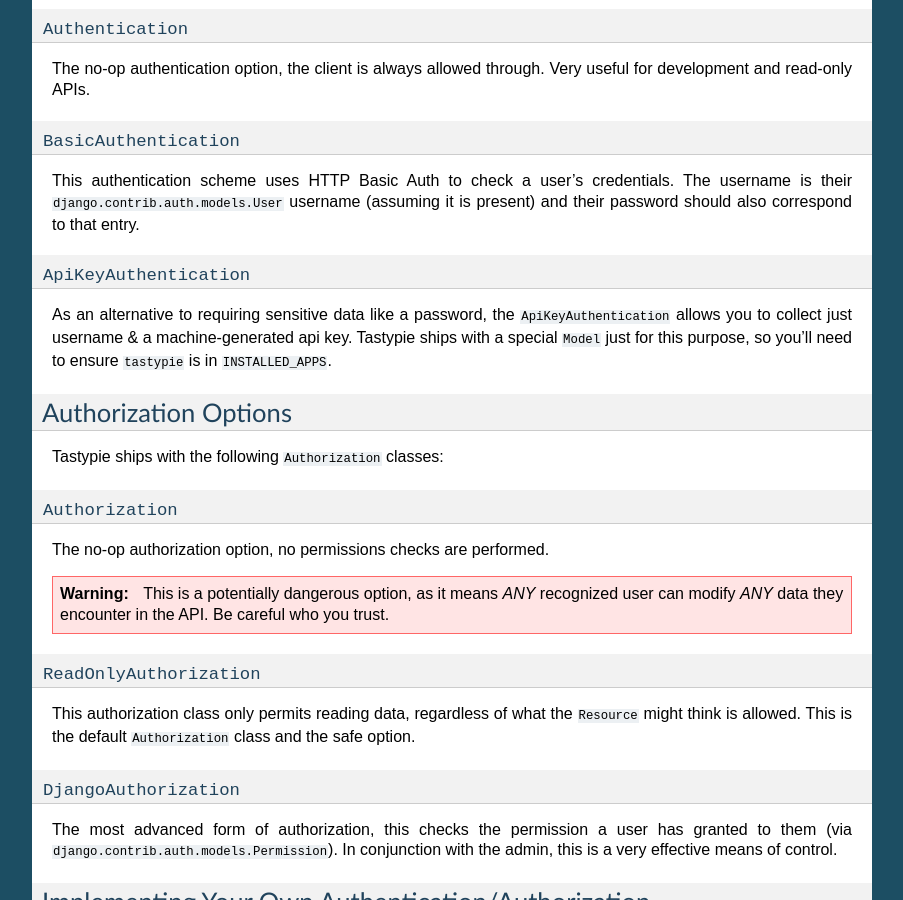
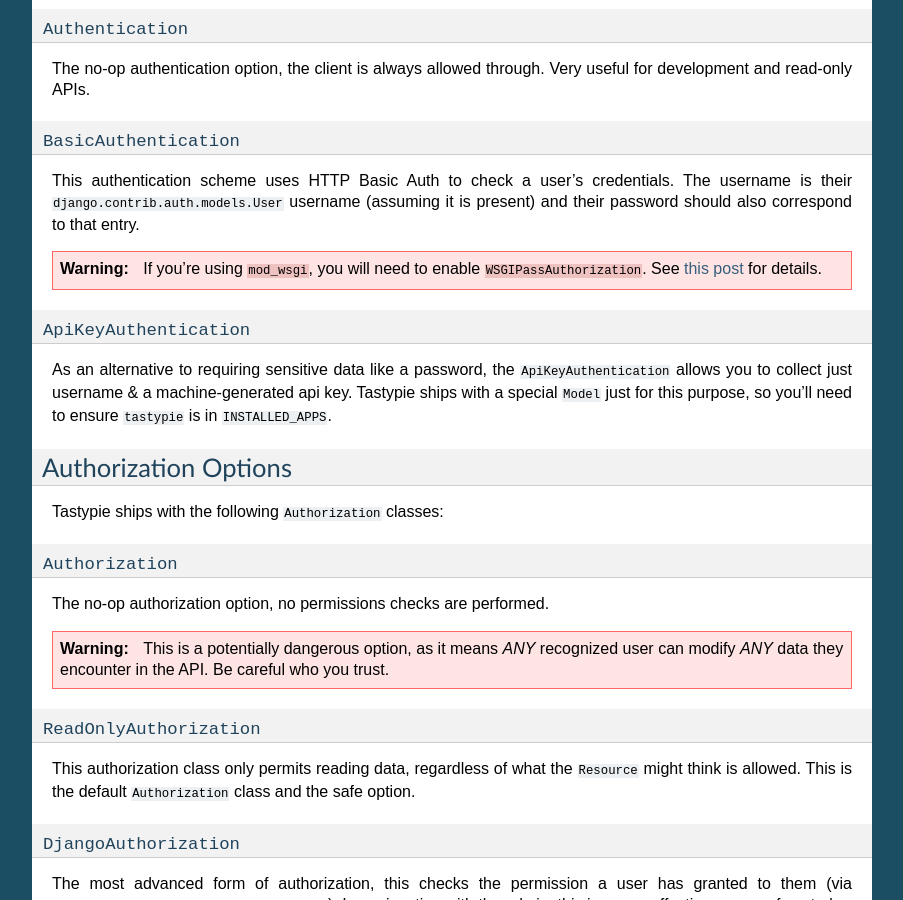
Before and after one commit to django-tastypie/django-tastypie, a Sphinx documentation site: the page built from docs/authentication_authorization.rst, in a window 1280 px wide and 900 px high, scrolled down 718 px. Shown: the whole window, without its empty margins (198-1101 px from the left). Built offline with Sphinx 7.4.7, drawn with Linux system fonts in a browser that asks for light colours; pages that are not in the unit, such as notebooks, are missing from menus.

Commit message:
Added a note about ``WSGIPassAuthorization`` to the docs. Thanks to dhageman for pointing this out!

```diff
--- a/docs/authentication_authorization.rst
+++ b/docs/authentication_authorization.rst
@@ -52,6 +52,13 @@ useful for development and read-only APIs.
 This authentication scheme uses HTTP Basic Auth to check a user's credentials.
 The username is their ``django.contrib.auth.models.User`` username (assuming
 it is present) and their password should also correspond to that entry.
+
+.. warning::
+
+  If you're using ``mod_wsgi``, you will need to enable
+  ``WSGIPassAuthorization``. See `this post`_ for details.
+
+.. _`this post`: http://www.nerdydork.com/basic-authentication-on-mod_wsgi.html
 
 ``ApiKeyAuthentication``
 ~~~~~~~~~~~~~~~~~~~~~~~~
```
